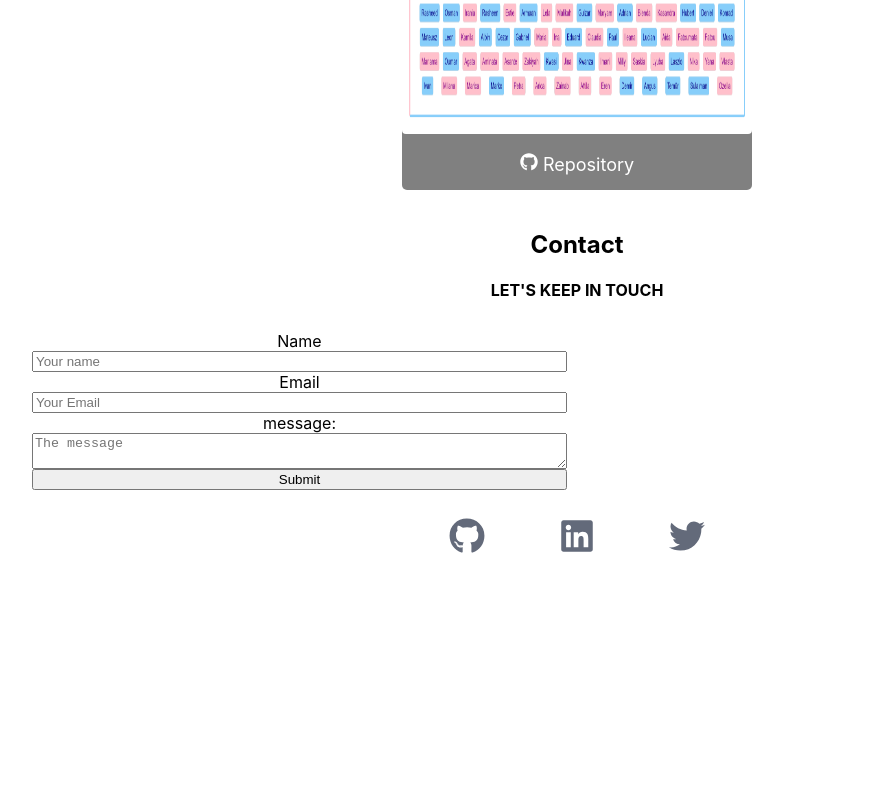
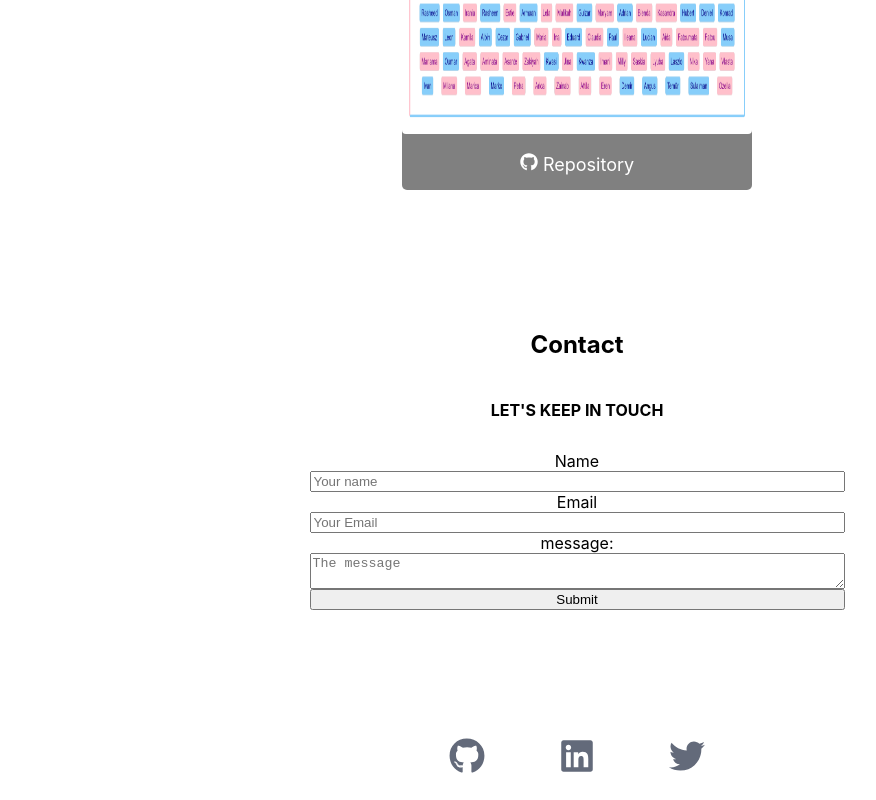
Before and after one commit to naderakhgari/portfolio, a React (Create React App) app in the folder client/: page / in a window 1280 px wide. Shown: the part 1817-2617 px from the top of the page, without its empty margins (63-939 px from the left). Before the commit the page ends 2397 px from the top, so only its background shows below. Built offline with nearby package versions, Linux system fonts and the light colour scheme.

Commit message:
style the contact containter

```diff
--- a/client/src/App.css
+++ b/client/src/App.css
@@ -158,3 +158,20 @@
 .home-link{
   font-size: 30px;
 }
+
+/* Contact ******************************************** */
+
+.contact-container{
+  margin: 50px 0;
+  display: flex;
+  flex-direction: column;
+  justify-content: center;
+  align-items: center;
+}
+
+
+@media (min-width: 576px) {
+  .contact-container{
+    margin: 100px 0;
+  }
+}
--- a/client/src/Components/Contact.js
+++ b/client/src/Components/Contact.js
@@ -14,7 +14,7 @@ const Contact = () => {
     });
   };
   return (
-    <div className="container">
+    <div className="container contact-container">
       <h2>Contact</h2>
       <h4>LET'S KEEP IN TOUCH</h4>
       <form className="form-style">
```
